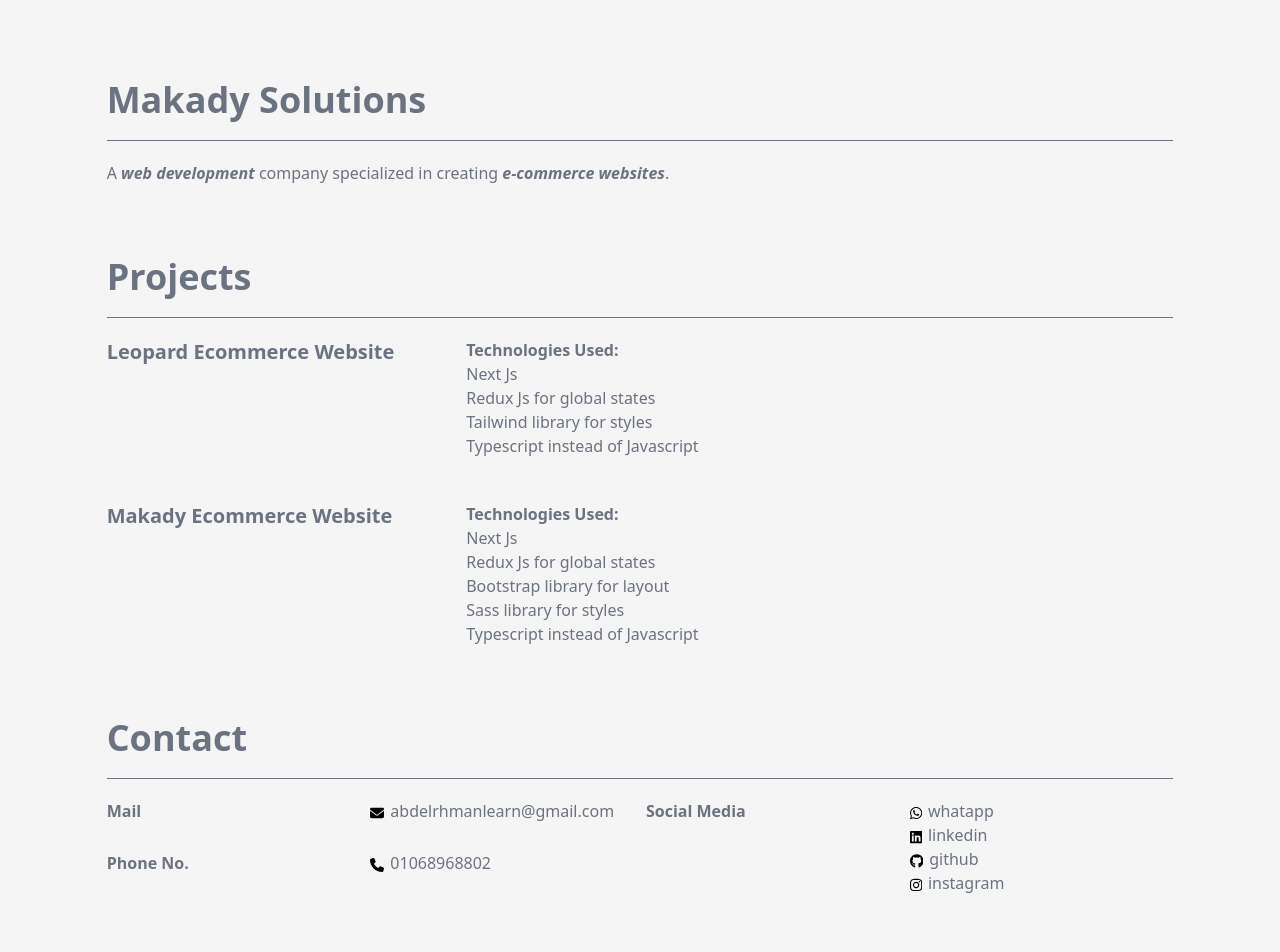
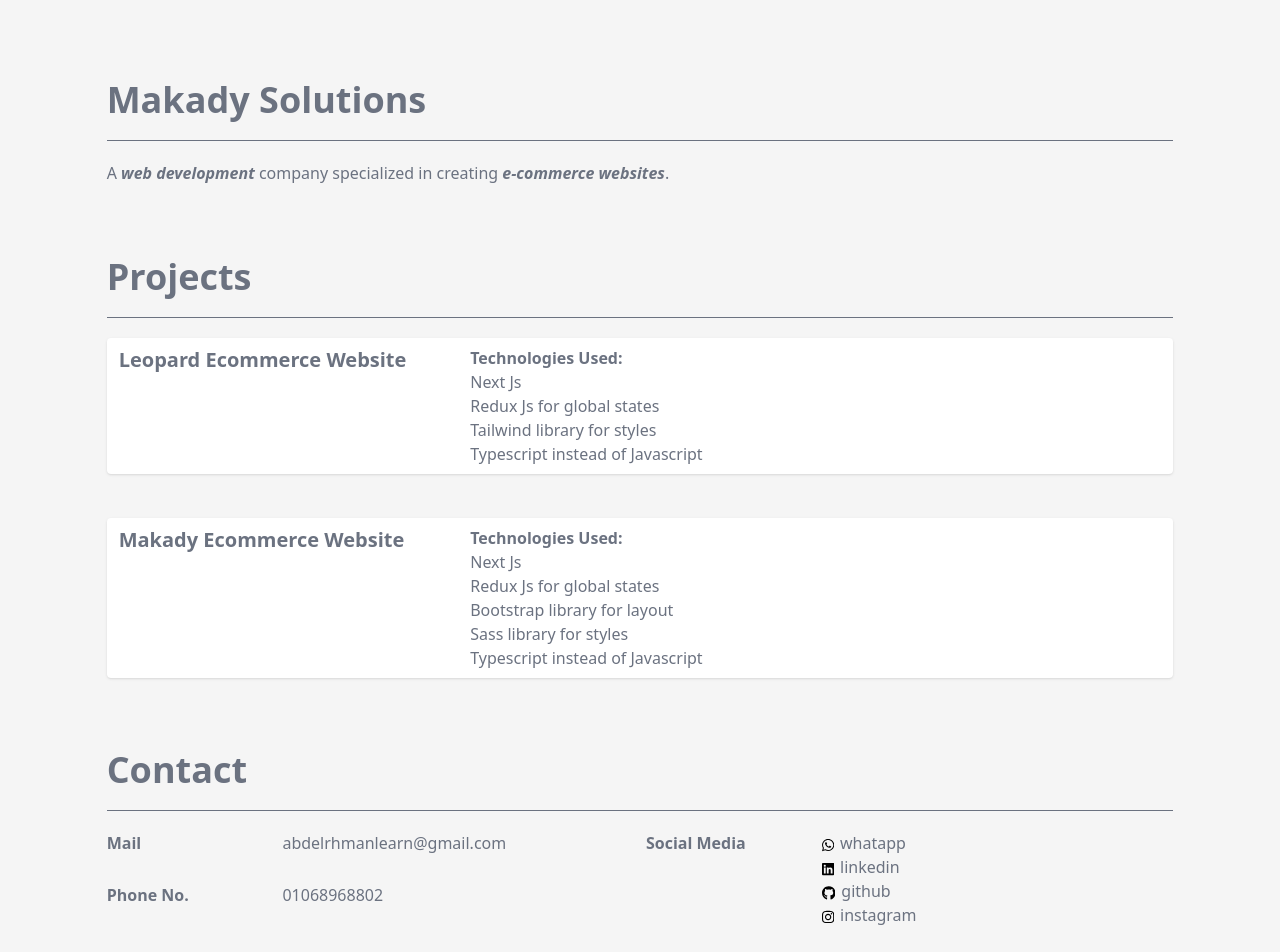
Before and after one commit to abdolrhman-mo/nextjs-ams, a Next.js app: page / in a window 1280 px wide. Shown: the top 952 px of the page. Built offline with nearby package versions, Linux system fonts and the light colour scheme.

Commit message:
edited project component

```diff
--- a/app/ui/home/contact.tsx
+++ b/app/ui/home/contact.tsx
@@ -7,28 +7,28 @@ export default function Contact() {
         <hr className="text-xl border-gray-500" />
         <div className="grid gird-cols-1 md:grid-cols-2 gap-6 md:gap-3">
             <div className="grid gap-6 md:gap-2">
-                <div className="flex justify-between md:grid grid-cols-2">
-                    <div className="font-semibold capitalize">mail</div>
-                    <div>
+                <div className="flex justify-between md:grid grid-cols-3 ">
+                    <div className="font-semibold capitalize col-span-1">mail</div>
+                    <div className="col-span-2">
                         <a className="hover:underline" href="mailto:abdelrhmanlearn@gmail.com" target="_blank">
-                          <svg className="pr-1.5 h-3.5 hidden md:inline-block" xmlns="http://www.w3.org/2000/svg" viewBox="0 0 512 512"><path d="M48 64C21.5 64 0 85.5 0 112c0 15.1 7.1 29.3 19.2 38.4L236.8 313.6c11.4 8.5 27 8.5 38.4 0L492.8 150.4c12.1-9.1 19.2-23.3 19.2-38.4c0-26.5-21.5-48-48-48L48 64zM0 176L0 384c0 35.3 28.7 64 64 64l384 0c35.3 0 64-28.7 64-64l0-208L294.4 339.2c-22.8 17.1-54 17.1-76.8 0L0 176z"/></svg>
+                          {/* <svg className="pr-1.5 h-3.5 hidden md:inline-block" xmlns="http://www.w3.org/2000/svg" viewBox="0 0 512 512"><path d="M48 64C21.5 64 0 85.5 0 112c0 15.1 7.1 29.3 19.2 38.4L236.8 313.6c11.4 8.5 27 8.5 38.4 0L492.8 150.4c12.1-9.1 19.2-23.3 19.2-38.4c0-26.5-21.5-48-48-48L48 64zM0 176L0 384c0 35.3 28.7 64 64 64l384 0c35.3 0 64-28.7 64-64l0-208L294.4 339.2c-22.8 17.1-54 17.1-76.8 0L0 176z"/></svg> */}
                           abdelrhmanlearn@gmail.com
                         </a>
                     </div>
                 </div>
-                <div className="flex justify-between md:grid grid-cols-2">
-                    <div className="font-semibold capitalize">phone no.</div>
-                    <div>
+                <div className="flex justify-between md:grid grid-cols-3">
+                    <div className="font-semibold capitalize col-span-1">phone no.</div>
+                    <div className="col-span-2">
                         <a className="hover:underline" href="tel:01068968802" target="_blank">
-                          <svg className="pr-1.5 h-3.5 hidden md:inline-block" xmlns="http://www.w3.org/2000/svg" viewBox="0 0 512 512"><path d="M164.9 24.6c-7.7-18.6-28-28.5-47.4-23.2l-88 24C12.1 30.2 0 46 0 64C0 311.4 200.6 512 448 512c18 0 33.8-12.1 38.6-29.5l24-88c5.3-19.4-4.6-39.7-23.2-47.4l-96-40c-16.3-6.8-35.2-2.1-46.3 11.6L304.7 368C234.3 334.7 177.3 277.7 144 207.3L193.3 167c13.7-11.2 18.4-30 11.6-46.3l-40-96z"/></svg>
+                          {/* <svg className="pr-1.5 h-3.5 hidden md:inline-block" xmlns="http://www.w3.org/2000/svg" viewBox="0 0 512 512"><path d="M164.9 24.6c-7.7-18.6-28-28.5-47.4-23.2l-88 24C12.1 30.2 0 46 0 64C0 311.4 200.6 512 448 512c18 0 33.8-12.1 38.6-29.5l24-88c5.3-19.4-4.6-39.7-23.2-47.4l-96-40c-16.3-6.8-35.2-2.1-46.3 11.6L304.7 368C234.3 334.7 177.3 277.7 144 207.3L193.3 167c13.7-11.2 18.4-30 11.6-46.3l-40-96z"/></svg> */}
                           01068968802
                         </a>
                     </div>
                 </div>
             </div>
-            <div className="flex justify-between md:grid grid-cols-2">
-                <div className="font-semibold capitalize">social media</div>
-                <ul>
+            <div className="flex justify-between md:grid grid-cols-3">
+                <div className="font-semibold capitalize col-span-1">social media</div>
+                <ul className="col-span-2">
                     <li>
                         <a className="hover:underline" href="https://wa.me/01068968802" target="_blank">
                           <svg className="pr-1.5 h-3.5 inline-block" xmlns="http://www.w3.org/2000/svg" viewBox="0 0 448 512"><path d="M380.9 97.1C339 55.1 283.2 32 223.9 32c-122.4 0-222 99.6-222 222 0 39.1 10.2 77.3 29.6 111L0 480l117.7-30.9c32.4 17.7 68.9 27 106.1 27h.1c122.3 0 224.1-99.6 224.1-222 0-59.3-25.2-115-67.1-157zm-157 341.6c-33.2 0-65.7-8.9-94-25.7l-6.7-4-69.8 18.3L72 359.2l-4.4-7c-18.5-29.4-28.2-63.3-28.2-98.2 0-101.7 82.8-184.5 184.6-184.5 49.3 0 95.6 19.2 130.4 54.1 34.8 34.9 56.2 81.2 56.1 130.5 0 101.8-84.9 184.6-186.6 184.6zm101.2-138.2c-5.5-2.8-32.8-16.2-37.9-18-5.1-1.9-8.8-2.8-12.5 2.8-3.7 5.6-14.3 18-17.6 21.8-3.2 3.7-6.5 4.2-12 1.4-32.6-16.3-54-29.1-75.5-66-5.7-9.8 5.7-9.1 16.3-30.3 1.8-3.7 .9-6.9-.5-9.7-1.4-2.8-12.5-30.1-17.1-41.2-4.5-10.8-9.1-9.3-12.5-9.5-3.2-.2-6.9-.2-10.6-.2-3.7 0-9.7 1.4-14.8 6.9-5.1 5.6-19.4 19-19.4 46.3 0 27.3 19.9 53.7 22.6 57.4 2.8 3.7 39.1 59.7 94.8 83.8 35.2 15.2 49 16.5 66.6 13.9 10.7-1.6 32.8-13.4 37.4-26.4 4.6-13 4.6-24.1 3.2-26.4-1.3-2.5-5-3.9-10.5-6.6z"/></svg>
--- a/app/ui/projects/project.tsx
+++ b/app/ui/projects/project.tsx
@@ -12,7 +12,7 @@ export default function Project({
     techUsed: string[]
 }) {
     return (
-        <div className="grid gird-cols-1 md:grid-cols-3 gap-2 md:gap-3">
+        <div className="grid gird-cols-1 md:grid-cols-3 gap-2 md:gap-3 bg-white rounded px-3 py-2 shadow">
             <div className="col-span-1 mb-3">
                 <Link className="hover:underline capitalize group" href={link}>
                     <Heading level={4}>
```
